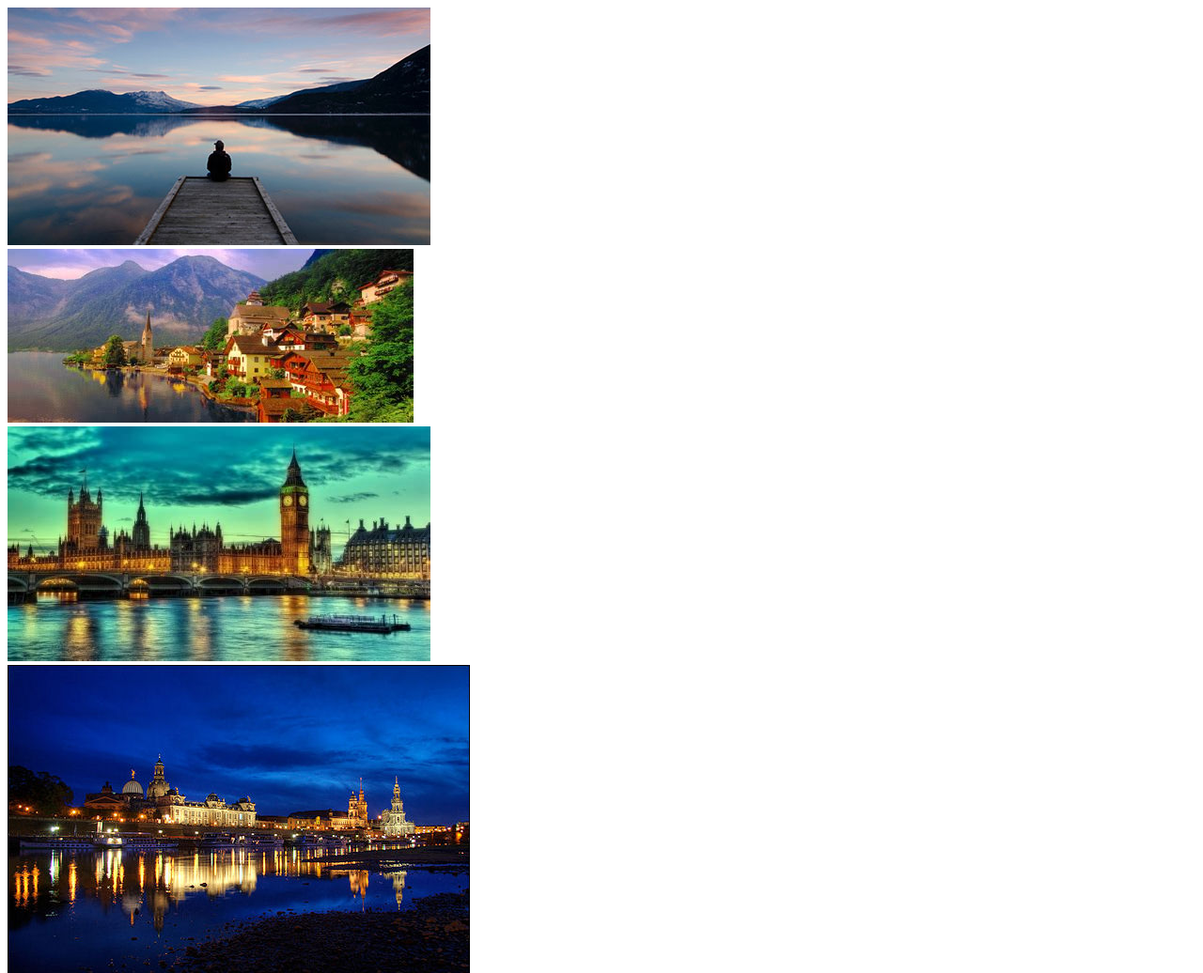
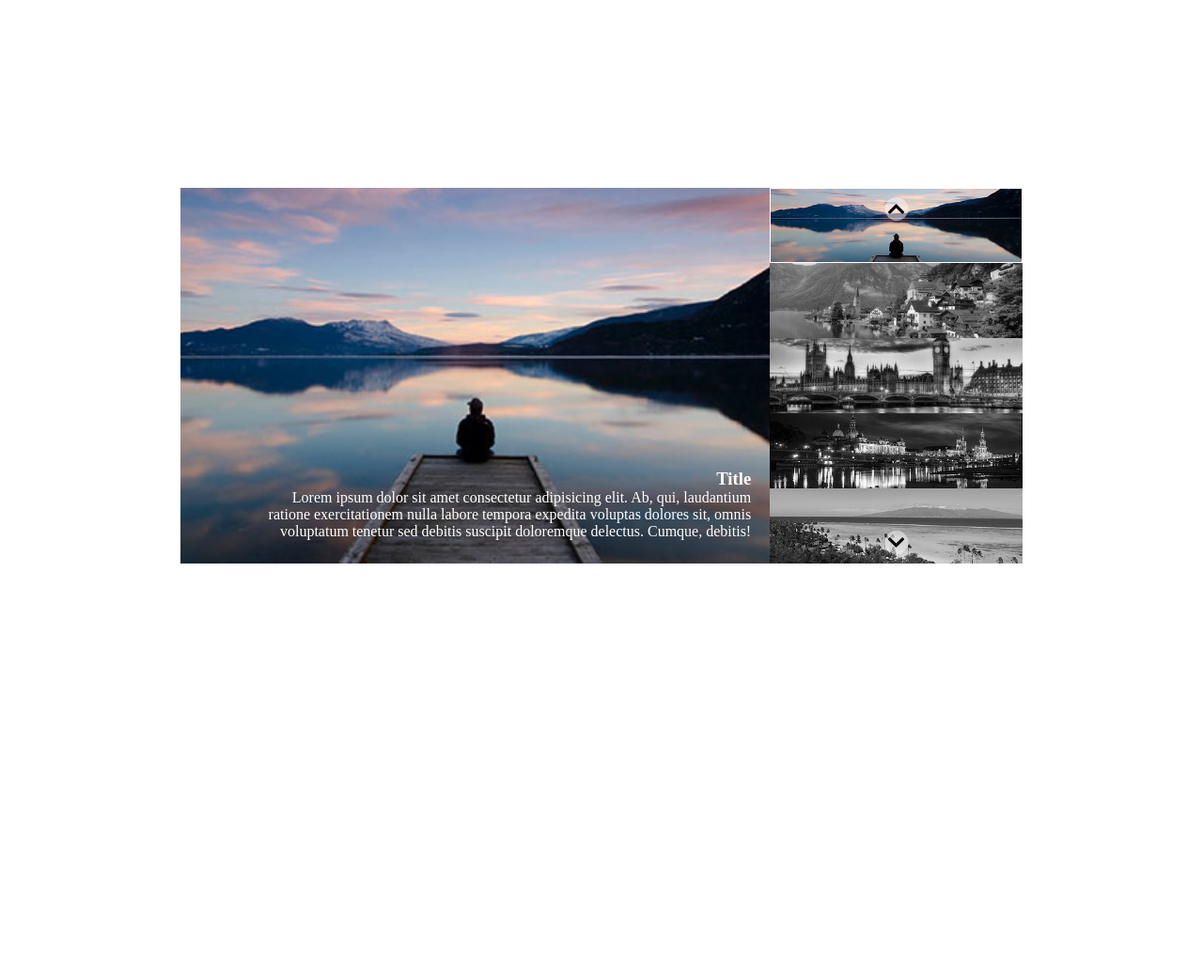
Before and after one commit to gianlucanesta/js-array-carousel, a plain HTML site: page milestone1/index.html in a window 1280 px wide. Shown: the top 1036 px of the page at 94% size. After the commit the page ends 800 px from the top, so only its background shows below. Drawn offline with Linux system fonts and the light colour scheme.

Commit message:
completed

```diff
--- a/milestone1/css/style.css
+++ b/milestone1/css/style.css
@@ -0,0 +1,102 @@
+/* Reset */
+*{
+    margin: 0;
+    padding: 0;
+    box-sizing: border-box;
+}
+
+.app-container {
+    width: 100%;
+    height: 100vh;
+    display: flex;
+    justify-content: center;
+    align-items: center;
+}
+
+.slider{
+    width: 70%;
+    height: 50%;
+    display: flex;
+
+    /* test */
+    background-color: pink;
+}
+
+
+.big-img-container {
+    width: 70%;
+    height: 100%;
+}
+
+.single-img {
+    width: 100%;
+    height: 100%;
+    display: none;
+    position: relative;
+}
+
+.single-img img{
+    width: 100%;
+    height: 100%;
+    object-fit: cover;
+}
+
+.single-img.active {
+    display: block;
+}
+
+.single-img-txt {
+    position: absolute;
+    bottom: 25px;
+    right: 20px;
+    width: 85%;
+    color: white;
+    text-align: right;
+}
+
+.thumbnails {
+    width: 30%;
+    height: 100%;
+    position: relative;
+}
+
+.single-thumbnail {
+    width: 100%;
+    height: 20%;
+}
+.single-thumbnail img {
+    width: 100%;
+    height: 100%;
+    object-fit: cover;
+    filter: grayscale(1);
+}
+
+.single-thumbnail.active img {
+    filter: grayscale(0);
+    border: 1px solid white;
+}
+
+.chevron {
+    position: absolute;
+    left: 50%;
+    transform: translateX(-50%);
+    font-size: 20px;
+    background-color: rgba(250, 250, 250, 0.5);
+    width: 25px;
+    height: 25px;
+    border-radius: 50%;
+    display: flex;
+    justify-content: center;
+    align-items: center;
+    cursor: pointer;
+    z-index: 1;
+}
+
+.chevron.up-prev {
+    top: 10px;
+
+}
+
+.chevron.down-next {
+    bottom: 10px;
+}
--- a/milestone1/index.html
+++ b/milestone1/index.html
@@ -20,6 +20,11 @@
                 <!-- Single Image -->
                 <div class="single-img active">
                     <img src="img/01.jpg" alt="Image 1">
+
+                    <div class="single-img-txt">
+                        <h3>Title</h3>
+                        <p>Lorem ipsum dolor sit amet consectetur adipisicing elit. Ab, qui, laudantium ratione exercitationem nulla labore tempora expedita voluptas dolores sit, omnis voluptatum tenetur sed debitis suscipit doloremque delectus. Cumque, debitis!</p>
+                    </div>
                 </div>
 
                 <!-- Single Image -->
```
